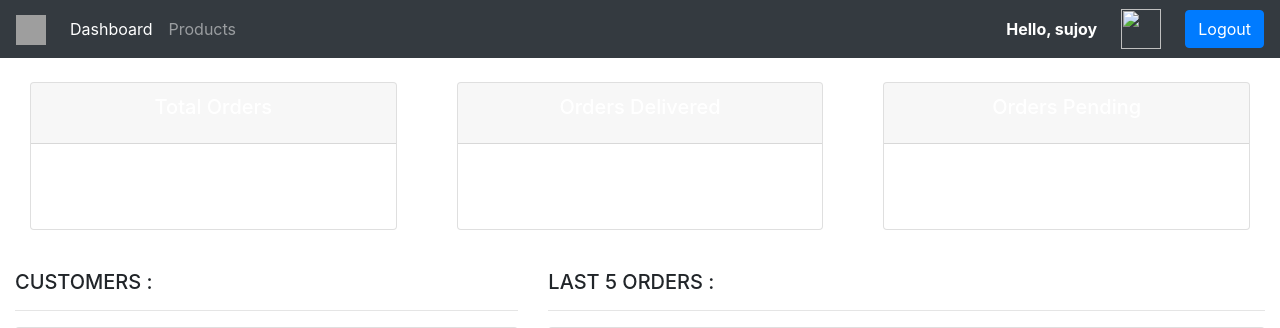
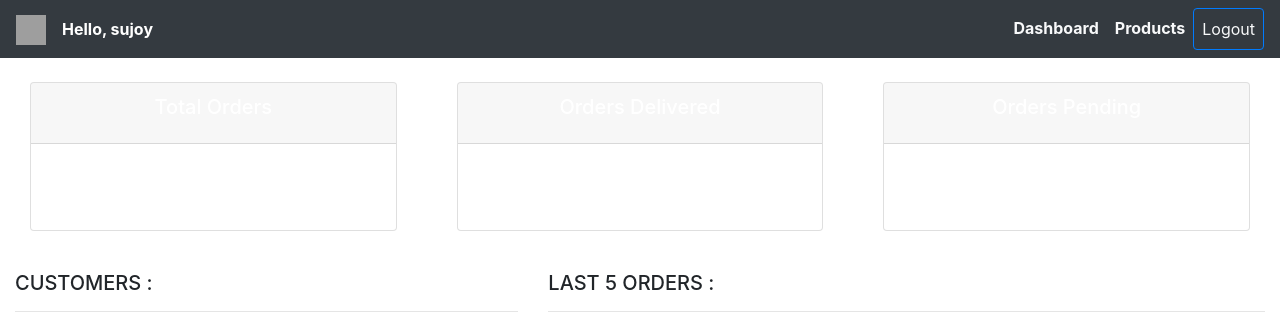
Before and after one commit to sujoy99/crm, a Django app: page / in a window 1280 px wide. Shown: the top 328 px of the page. Run offline with Django 3.2, Linux system fonts and the light colour scheme; a user stored in the database is signed in; data comes from the database, SQL or seed files in the repository; both versions use the stored data as it was after the commit; some libraries are stand-ins or nearby versions; grey boxes are pictures that could not be loaded.

Commit message:
commit(19-07-2020)

```diff
--- a/accounts/models.py
+++ b/accounts/models.py
@@ -3,16 +3,18 @@ from django.urls import reverse
 from django.contrib.auth.models import User
 # Create your models here.
 class Customer(models.Model):
-    user = models.OneToOneField(User, null=True,blank=True, on_delete=models.CASCADE)
+    user = models.OneToOneField(User, null=True, on_delete=models.CASCADE)
     name = models.CharField(max_length=120, null=True)
     phone = models.CharField(max_length=120, null=True)
     email = models.EmailField(null=True)
-    profile_pic = models.ImageField(default='images/profile-pic.png', null
+    profile_pic = models.ImageField(default='profile-pic.png', null
     =True, blank=True)
     date_created = models.DateTimeField(auto_now_add=True, null=True)
 
+
     def __str__(self):
-        return (self.user.username)
+        return (self.name)
+
 
     def get_absolute_url(self):
         return reverse("crm:customer", kwargs={'id':self.id})
--- a/accounts/templates/accounts/navbar.html
+++ b/accounts/templates/accounts/navbar.html
@@ -5,26 +5,24 @@
     <a class="navbar-brand" href="/">
       <img src="{% static 'images/logo.png' %}" alt="logo" height="30px" width="30px">
     </a>
+    <span class="text-white mr-4 font-weight-bold">Hello, {{ request.user }}</span>
+
     <button class="navbar-toggler" type="button" data-toggle="collapse" data-target="#navbarNavAltMarkup" aria-controls="navbarNavAltMarkup" aria-expanded="false" aria-label="Toggle navigation">
       <span class="navbar-toggler-icon"></span>
     </button>
+
     <div class="collapse navbar-collapse" id="navbarNavAltMarkup">
       {% if request.user.is_staff %}
-      <div class="navbar-nav">
-        <a class="nav-item nav-link active" href="{% url 'crm:home'%}">Dashboard</a>
-        <a class="nav-item nav-link" href="{% url 'crm:products' %}">Products</a>
+      <div class="navbar-nav ml-auto">
+        <a class="nav-item nav-link font-weight-bold text-light" href="{% url 'crm:home'%}">Dashboard</a>
+        <a class="nav-item nav-link font-weight-bold text-light" href="{% url 'crm:products' %}">Products</a>
+        <a class="nav-item nav-link btn btn-outline-primary text-light" href="{% url 'crm:logout' %}">Logout</a>
       </div>
       {% else %}
-      <div class="navbar-nav">
+      <div class="navbar-nav ml-auto">
         <a class="nav-item nav-link active" href="{% url 'crm:account'%}">Settings</a>
+        <a class="nav-item nav-link btn btn-primary" href="{% url 'crm:logout' %}">Logout</a>
       </div>
       {% endif %}
     </div>
-    <span class="text-white mr-4 font-weight-bold">Hello, {{ request.user }}</span>
-    <span class="text-white mr-4 font-weight-bold"><img class="profile-pic" src="{{request.user.customer.profile_pic.url }}" height="40px" width="40px" ></span>
-    <span><a class="btn btn-primary" href="{% url 'crm:logout' %}">Logout</a></span>
-
-    <!-- <button class="navbar-toggler" type="button" data-toggle="collapse" data-target="#navbarNavAltMarkup" aria-controls="navbarNavAltMarkup" aria-expanded="false" aria-label="Toggle navigation">
-      <span class="navbar-toggler-icon"></span>
-    </button> -->
   </nav>
--- a/accounts/views.py
+++ b/accounts/views.py
@@ -35,7 +35,7 @@ def registration_view(request):
         user.groups.add(group)
 
         # assining into customer model registered user
-        Customer.objects.create(user=user)
+        Customer.objects.create(user=user, name=user.username, email=user.email)
         # showing temporary flash message
         messages.success(request, "Account was created for " + username)
         return redirect('crm:login')
@@ -70,11 +70,11 @@ def logout_view(request):
 @allowed_users(allowed_roles=['customer'])
 def user_view(request):
     template_name = "accounts/user.html"
-    print(request.user.customer.order_set.all())
+    # print(request.user.customer.order_set.all())
     orders = request.user.customer.order_set.all()
     total_order = orders.count()
-    delivered = Order.objects.filter(status='Delivered').count()
-    pending = Order.objects.filter(status='Pending').count()
+    delivered = orders.filter(status='Delivered').count()
+    pending = orders.filter(status='Pending').count()
     context = {
         'orders' : orders,
         'total_order' : total_order,
@@ -90,7 +90,7 @@ def account_settings_view(request):
 
     # grab logged in user specific user
     customer = request.user.customer
-
+    # print(customer)
     # request.FILES for file uploading
     form = CustomerForm(instance=customer)
     if request.method == "POST":
@@ -113,8 +113,8 @@ def home_view(request):
     customers = Customer.objects.all()
     orders = Order.objects.all()
     total_order = orders.count()
-    delivered = Order.objects.filter(status='Delivered').count()
-    pending = Order.objects.filter(status='Pending').count()
+    delivered = orders.filter(status='Delivered').count()
+    pending = orders.filter(status='Pending').count()
     context = {
         'customers' : customers,
         'orders' : orders,
--- a/crm/settings.py
+++ b/crm/settings.py
@@ -133,7 +133,7 @@ STATICFILES_DIRS = [
     os.path.join(BASE_DIR, 'staticfiles')
 ]
 
-# MEDIA_ROOT = os.path.join(LOCAL_STATIC_CDN_PATH, 'media')
-MEDIA_ROOT = os.path.join(BASE_DIR, 'staticfiles/images')
+MEDIA_ROOT = os.path.join(LOCAL_STATIC_CDN_PATH, 'media')
+# MEDIA_ROOT = os.path.join(BASE_DIR, 'staticfiles/images')
 MEDIA_URL = '/media/'
 # MEDIA_URL = '/images/'
```
Also changed, not shown: accounts/migrations/0014_auto_20200719_1710.py (added), accounts/migrations/0015_auto_20200719_1717.py (added), db.sqlite3.
